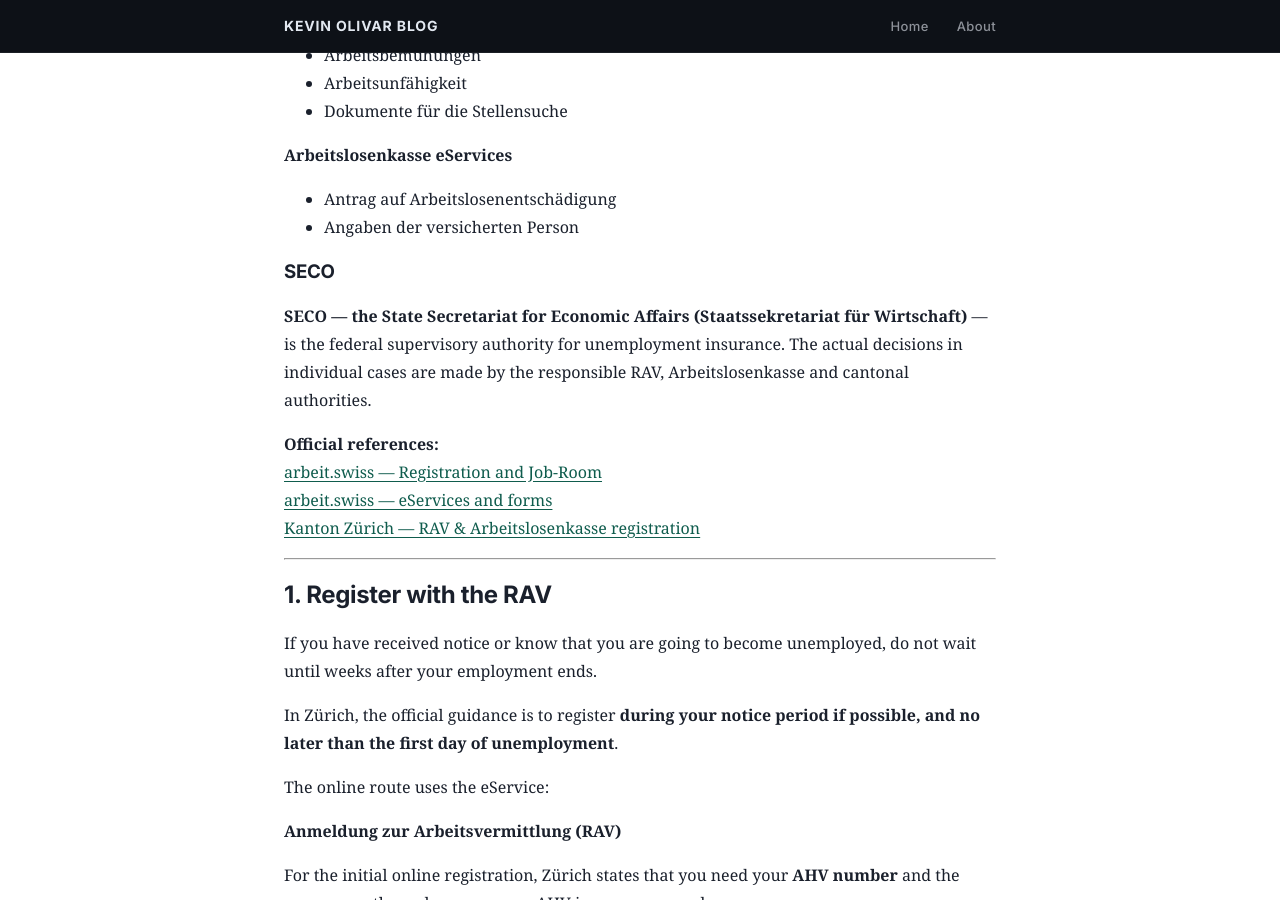
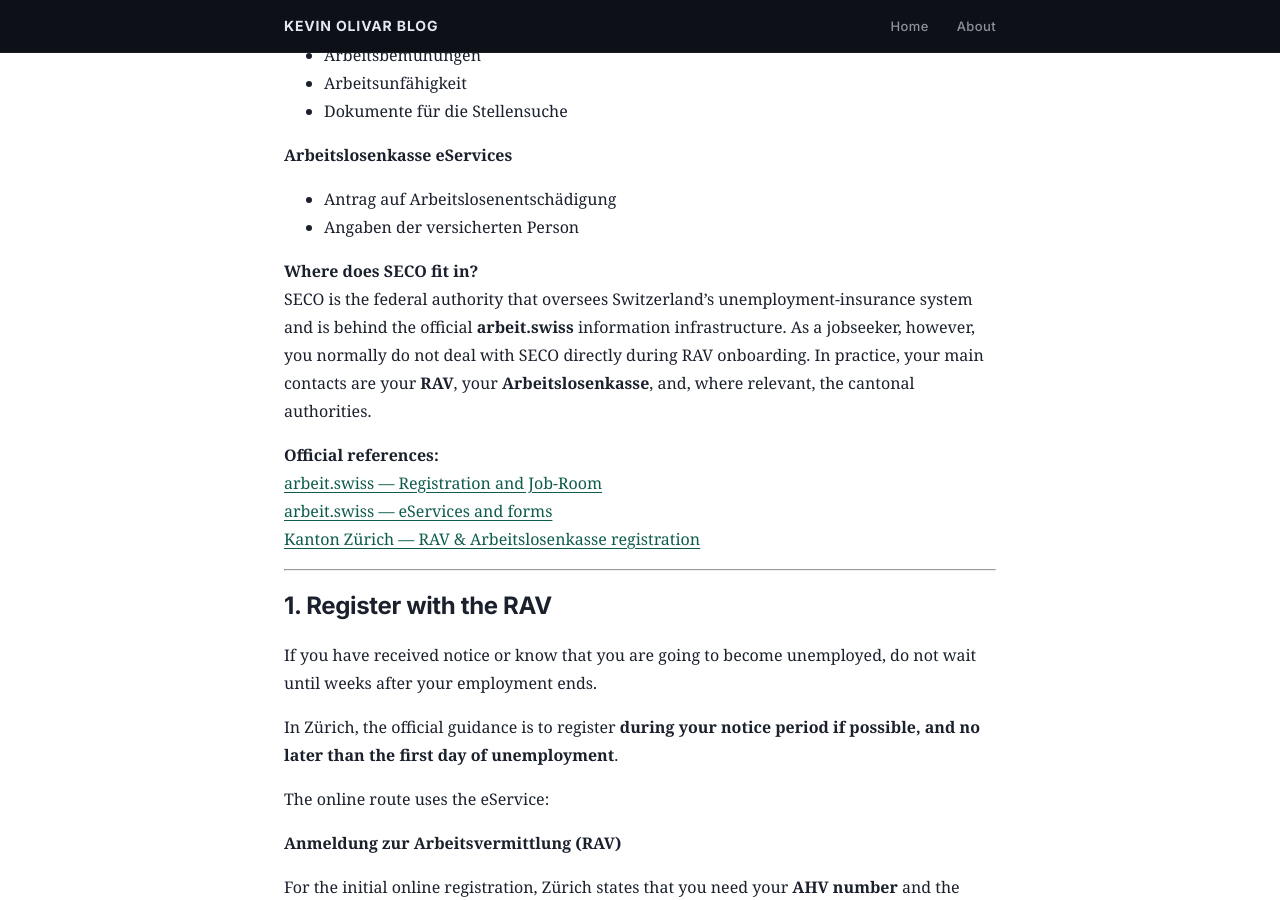
Before and after one commit to olivark/olivark.github.io, a Jekyll site: the page built from _posts/2026-08-18-rav-onboarding-switzerland.md, in a window 1280 px wide and 900 px high, scrolled down 1789 px. Built offline with Jekyll 4.4.1, drawn with Linux system fonts in a browser that asks for light colours; some of the changed text lies outside the part shown.

Commit message:
doc: update rav post

```diff
--- a/_posts/2026-08-18-rav-onboarding-switzerland.md
+++ b/_posts/2026-08-18-rav-onboarding-switzerland.md
@@ -78,9 +78,8 @@ The main eServices relevant to this guide are:
 - Antrag auf Arbeitslosenentschädigung
 - Angaben der versicherten Person
 
-### SECO
-
-**SECO — the State Secretariat for Economic Affairs (Staatssekretariat für Wirtschaft)** — is the federal supervisory authority for unemployment insurance. The actual decisions in individual cases are made by the responsible RAV, Arbeitslosenkasse and cantonal authorities.
+**Where does SECO fit in?**
+SECO is the federal authority that oversees Switzerland's unemployment-insurance system and is behind the official **arbeit.swiss** information infrastructure. As a jobseeker, however, you normally do not deal with SECO directly during RAV onboarding. In practice, your main contacts are your **RAV**, your **Arbeitslosenkasse**, and, where relevant, the cantonal authorities.
 
 **Official references:**
 [arbeit.swiss — Registration and Job-Room](https://www.arbeit.swiss/de/stellensuchende/anmeldung-und-registrierung)
@@ -575,7 +574,7 @@ Zürich explicitly states that people who do not speak German well should attend
 
 The canton also states that another person may accompany you when translation is required.
 
-My adviser told me that this could be someone helping me translate rather than a translator supplied by the RAV.
+From what I heard from friends who had been through RAV appointments, this could be someone you bring along to help translate rather than a translator supplied by the RAV.
 
 If you expect to rely on English or another language with the adviser, I would confirm that in advance rather than assuming it.
 
```
Also changed, not shown: other parts of _posts/2026-08-18-rav-onboarding-switzerland.md (+1 -1 lines).
